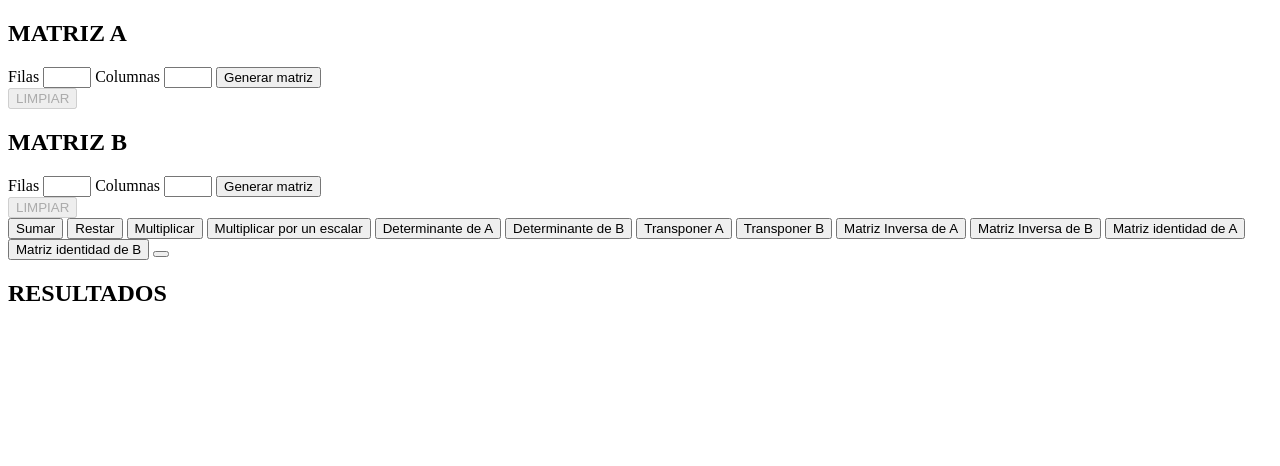
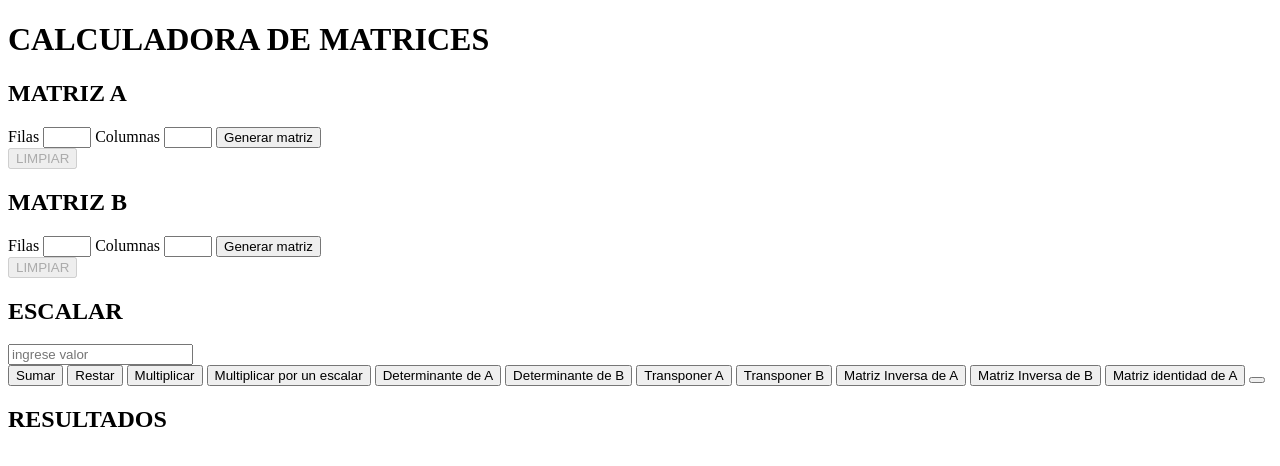
Before and after one commit to luiscab19/PROYECTO-CLIENTES-WEB, a plain HTML site: page index.html in a window 1280 px wide. Drawn offline with Linux system fonts and the light colour scheme.

Commit message:
feat(html): se añadio la opcion de seleccionar el escalar

```diff
--- a/index.html
+++ b/index.html
@@ -8,7 +8,10 @@
 </head>
 <body>
     <div class="contenedor">
-        <div class="matriz-bloque" id="bloqueA">
+        <h1>CALCULADORA DE MATRICES</h1>
+
+        <!-- MATRIZ A-->
+        <div class="matriz-box" id="bloqueA">
             <h2>MATRIZ A</h2>
             <div id="tamañoA">
                 <label for="filasA">Filas</label>
@@ -24,23 +27,28 @@
             </div>
         </div>
 
-        <div class="matriz-bloque" id="bloqueB">
+        <!-- MATRIZ B-->
+        <div class="matriz-box" id="bloqueB">
             <h2>MATRIZ B</h2>
-            <div id="tamañoA">
+            <div id="tamañoB">
                 <label for="filasB">Filas</label>
                 <input type="number" id="filasA" min="1" max="5">
                 <label for="columnasB">Columnas</label>
                 <input type="number" id="columnasA" min="1" max="5">
                 <button onclick="generarmatriz('B')"> Generar matriz</button>
             </div>
-            <div>
                 <div id="MatrizB" class="matrix-display"></div>
                 <div id="IngresarManueal" class="ingreso-manual"></div>
                 <button id="limpiarA" onclick="limpiarMatriz('B')" disabled>LIMPIAR</button>
-            </div>
+
+        <!-- ESCALAR-->
+        </div class="escalar-input">
+        <h2>ESCALAR</h2>
+        <input type="number" class="escalar" placeholder="ingrese valor">
         </div>
 
-        <div>
+        <!-- BOTONES -->
+        <div class="buttons">
             <button onclick="sumar()">Sumar</button>
             <button onclick="restar()">Restar</button>
             <button onclick="multiplicar()">Multiplicar</button>
@@ -51,8 +59,7 @@
             <button onclick="transponer('B')">Transponer B</button>
             <button onclick="inversa('A')">Matriz Inversa de A</button>
             <button onclick="inversa('B')">Matriz Inversa de B</button>
-            <button onclick="identidad('A')">Matriz identidad de A</button>
-            <button onclick="identidad('B')">Matriz identidad de B</button>
+            <button onclick="identidad()">Matriz identidad de A</button>
             <button></button>
         </div>
 
```
